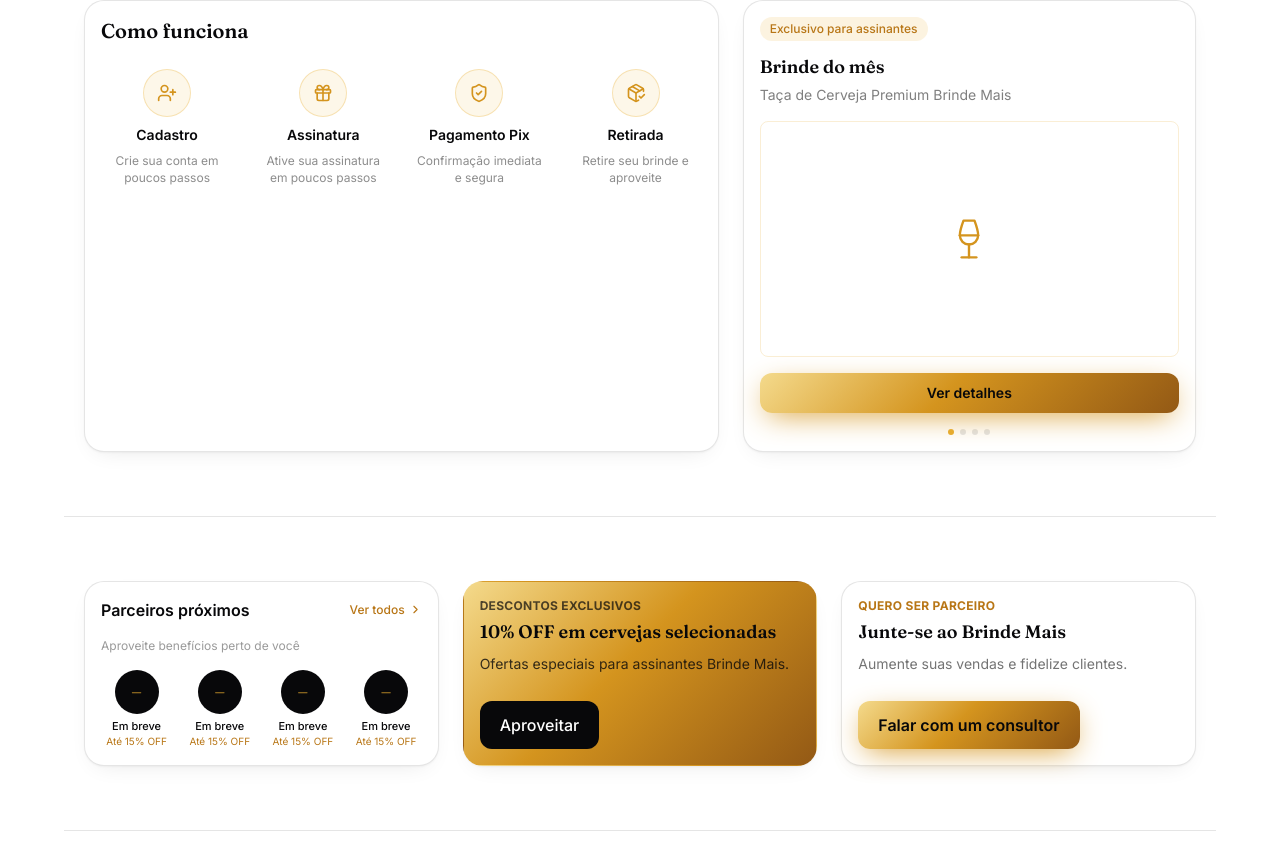
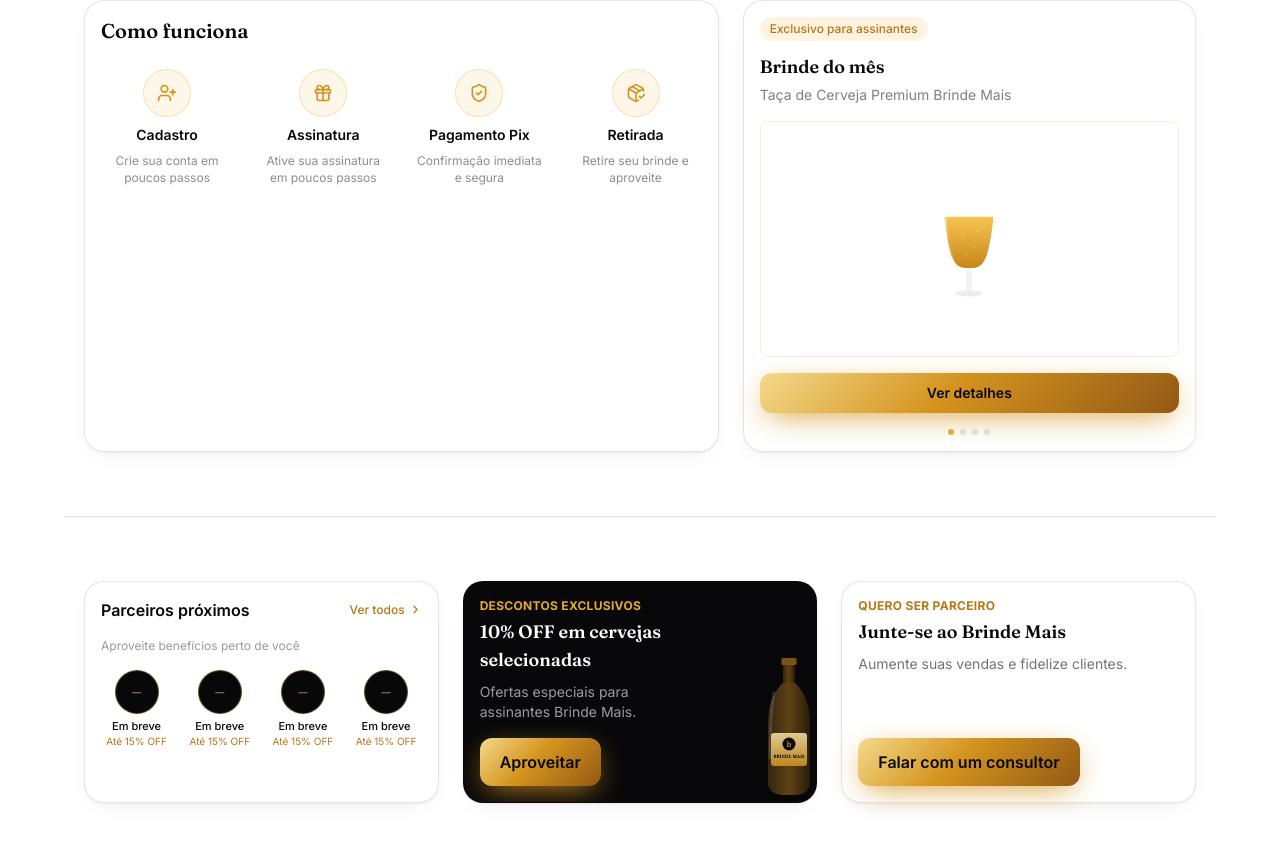
Before and after one commit to Brindemais/org, a React (Vite) app: page / in a window 1280 px wide. Shown: the part 754-1600 px from the top of the page. Built offline with nearby package versions, Linux system fonts and the light colour scheme; no server answers; the database is empty.

Commit message:
Add beer glass and bottle illustrations to the landing page
Replaces the placeholder icons in the hero, Brinde do mês card and the
discount banner with hand-drawn SVG product art (glass with foam/bubbles,
labeled bottle), closer to the photographic reference design.

```diff
--- /dev/null
+++ b/src/components/layout/Illustrations.tsx
@@ -0,0 +1,110 @@
+let uid = 0
+function nextId(prefix: string) {
+  uid += 1
+  return `${prefix}-${uid}`
+}
+
+export function BeerGlassArt({ width = 220 }: { width?: number }) {
+  const liquidId = nextId('liquid')
+  const glassId = nextId('glass')
+  const height = width * 1.35
+
+  return (
+    <svg width={width} height={height} viewBox="0 0 220 297" fill="none" xmlns="http://www.w3.org/2000/svg">
+      <defs>
+        <linearGradient id={liquidId} x1="0" y1="0" x2="0" y2="1">
+          <stop offset="0%" stopColor="#f6c453" />
+          <stop offset="100%" stopColor="#c9861a" />
+        </linearGradient>
+        <linearGradient id={glassId} x1="0" y1="0" x2="1" y2="1">
+          <stop offset="0%" stopColor="#ffffff" stopOpacity="0.5" />
+          <stop offset="50%" stopColor="#ffffff" stopOpacity="0.05" />
+          <stop offset="100%" stopColor="#ffffff" stopOpacity="0.25" />
+        </linearGradient>
+      </defs>
+
+      {/* base + stem */}
+      <ellipse cx="110" cy="282" rx="34" ry="7" fill="#d9d9d9" opacity="0.5" />
+      <rect x="103" y="220" width="14" height="58" rx="6" fill="#e9e9e9" opacity="0.6" />
+
+      {/* goblet bowl */}
+      <path
+        d="M42 40 C42 40 50 150 62 190 C74 226 92 226 110 226 C128 226 146 226 158 190 C170 150 178 40 178 40 Z"
+        fill="white"
+        fillOpacity="0.10"
+        stroke="white"
+        strokeOpacity="0.5"
+        strokeWidth="2.5"
+      />
+
+      {/* liquid */}
+      <path
+        d="M50 95 C50 95 56 155 66 187 C77 220 93 220 110 220 C127 220 143 220 154 187 C164 155 170 95 170 95 Z"
+        fill={`url(#${liquidId})`}
+      />
+
+      {/* foam */}
+      <path
+        d="M46 70 C46 70 44 92 60 96 C64 84 78 84 82 94 C88 80 104 80 108 92 C114 78 132 80 136 92 C142 82 158 84 160 96 C172 92 174 72 174 72 C174 72 168 40 110 40 C52 40 46 70 46 70 Z"
+        fill="white"
+      />
+      <circle cx="70" cy="60" r="3.5" fill="white" />
+      <circle cx="150" cy="58" r="3" fill="white" />
+      <circle cx="110" cy="52" r="4" fill="white" />
+
+      {/* glass highlight */}
+      <path d="M54 55 C50 100 58 170 74 210" stroke={`url(#${glassId})`} strokeWidth="6" strokeLinecap="round" fill="none" />
+
+      {/* bubbles inside liquid */}
+      <circle cx="95" cy="140" r="2" fill="#fde9b0" opacity="0.8" />
+      <circle cx="120" cy="170" r="1.6" fill="#fde9b0" opacity="0.8" />
+      <circle cx="105" cy="190" r="1.4" fill="#fde9b0" opacity="0.8" />
+      <circle cx="130" cy="130" r="1.8" fill="#fde9b0" opacity="0.8" />
+    </svg>
+  )
+}
+
+export function BeerBottleArt({ width = 140 }: { width?: number }) {
+  const glassId = nextId('bottleglass')
+  const labelGrad = nextId('label')
+  const height = width * 2.05
+
+  return (
+    <svg width={width} height={height} viewBox="0 0 140 287" fill="none" xmlns="http://www.w3.org/2000/svg">
+      <defs>
+        <linearGradient id={glassId} x1="0" y1="0" x2="1" y2="0">
+          <stop offset="0%" stopColor="#3a2a10" />
+          <stop offset="50%" stopColor="#6b4a16" />
+          <stop offset="100%" stopColor="#2c2009" />
+        </linearGradient>
+        <linearGradient id={labelGrad} x1="0" y1="0" x2="0" y2="1">
+          <stop offset="0%" stopColor="#f7e2a4" />
+          <stop offset="100%" stopColor="#d4941e" />
+        </linearGradient>
+      </defs>
+
+      {/* shadow */}
+      <ellipse cx="70" cy="278" rx="38" ry="7" fill="black" opacity="0.15" />
+
+      {/* neck */}
+      <rect x="58" y="8" width="24" height="46" rx="4" fill={`url(#${glassId})`} />
+      {/* cap */}
+      <rect x="55" y="0" width="30" height="14" rx="3" fill="#8a5c12" />
+
+      {/* body */}
+      <path
+        d="M58 50 C40 66 28 92 28 130 L28 250 C28 264 40 274 58 274 L82 274 C100 274 112 264 112 250 L112 130 C112 92 100 66 82 50 Z"
+        fill={`url(#${glassId})`}
+      />
+
+      {/* label */}
+      <rect x="34" y="150" width="72" height="66" rx="6" fill={`url(#${labelGrad})`} />
+      <circle cx="70" cy="172" r="13" fill="#08080a" />
+      <text x="70" y="177" textAnchor="middle" fontFamily="Georgia, serif" fontWeight="700" fontSize="15" fill="#d4941e">b</text>
+      <text x="70" y="200" textAnchor="middle" fontFamily="Georgia, serif" fontWeight="700" fontSize="9" fill="#08080a">BRINDE MAIS</text>
+
+      {/* highlight */}
+      <path d="M40 70 C34 100 32 150 32 200" stroke="white" strokeOpacity="0.15" strokeWidth="6" strokeLinecap="round" fill="none" />
+    </svg>
+  )
+}
--- a/src/pages/public/Landing.tsx
+++ b/src/pages/public/Landing.tsx
@@ -4,7 +4,8 @@ import { Wine, Gift, Users2, UserPlus, ShieldCheck, Wallet, PackageCheck, Instag
 import { supabase } from '../../lib/supabase'
 import type { Partner, Promotion } from '../../lib/types'
 import { PublicHeader } from './PublicHeader'
-import { Logo, LogoMark } from '../../components/layout/Logo'
+import { Logo } from '../../components/layout/Logo'
+import { BeerGlassArt, BeerBottleArt } from '../../components/layout/Illustrations'
 
 const WHATSAPP_PARTNER_LINK = 'https://wa.me/5521999999999?text=Quero%20ser%20parceiro%20Brinde%20Mais'
 
@@ -50,10 +51,9 @@ export default function Landing() {
             <p className="text-xs text-black/40 mt-3">Assinatura mensal via Pix · Cancele quando quiser</p>
           </div>
           <div className="relative">
-            <div className="card-light !bg-[#faf8f3] p-8 relative">
-              <div className="w-full aspect-square max-w-xs mx-auto rounded-full bg-gold-gradient/10 border border-gold-400/25 flex flex-col items-center justify-center gap-3">
-                <Wine size={72} className="text-gold-500" strokeWidth={1.2} />
-                <LogoMark size={40} />
+            <div className="card-light !bg-[#faf8f3] p-8 relative overflow-visible">
+              <div className="flex items-center justify-center">
+                <BeerGlassArt width={190} />
               </div>
               <div className="absolute -bottom-6 -right-2 sm:right-6 card-light !bg-ink-950 px-5 py-4 shadow-gold">
                 <p className="text-[11px] text-white/40 mb-1">Saldo disponível</p>
@@ -105,8 +105,8 @@ export default function Landing() {
           <span className="pill bg-gold-400/15 text-gold-600 w-fit mb-3">Exclusivo para assinantes</span>
           <h3 className="font-display text-lg font-semibold mb-1 text-ink-950">Brinde do mês</h3>
           <p className="text-sm text-black/50 mb-4 flex-1">Taça de Cerveja Premium Brinde Mais</p>
-          <div className="w-full aspect-video rounded-lg bg-gold-gradient/10 border border-gold-400/20 flex items-center justify-center mb-4">
-            <Wine size={44} className="text-gold-500" strokeWidth={1.3} />
+          <div className="w-full aspect-video rounded-lg bg-gold-gradient/10 border border-gold-400/20 flex items-center justify-center mb-4 overflow-hidden">
+            <BeerGlassArt width={90} />
           </div>
           <Link to="/cadastro" className="btn-gold w-full !py-2.5 text-sm">Ver detalhes</Link>
           <div className="flex justify-center gap-1.5 mt-4">
@@ -128,7 +128,7 @@ export default function Landing() {
           <div className="grid grid-cols-4 gap-3">
             {(partners.length ? partners : Array.from({ length: 4 })).map((p, i) => (
               <div key={p ? (p as Partner).id : i} className="text-center">
-                <div className="w-11 h-11 rounded-full bg-ink-950 mx-auto mb-1.5 flex items-center justify-center font-display text-xs font-semibold text-gold-400">
+                <div className="w-11 h-11 rounded-full bg-ink-950 border border-gold-400/40 mx-auto mb-1.5 flex items-center justify-center font-display text-xs font-semibold text-gold-400">
                   {p ? (p as Partner).trade_name.slice(0, 2).toUpperCase() : '—'}
                 </div>
                 <p className="text-[11px] font-medium leading-tight truncate text-ink-950">{p ? (p as Partner).trade_name : 'Em breve'}</p>
@@ -138,13 +138,16 @@ export default function Landing() {
           </div>
         </div>
 
-        <div id="beneficios" className="card-light !bg-gold-gradient !border-transparent text-ink-950 flex flex-col">
-          <p className="text-xs font-bold uppercase tracking-wide opacity-70 mb-1">Descontos exclusivos</p>
-          <h3 className="font-display text-lg font-semibold mb-2">
+        <div id="beneficios" className="card-light !bg-ink-950 !border-transparent text-white relative overflow-hidden flex flex-col">
+          <p className="text-xs font-bold uppercase tracking-wide text-gold-400 mb-1">Descontos exclusivos</p>
+          <h3 className="font-display text-lg font-semibold mb-2 max-w-[60%]">
             {promo ? promo.title : '10% OFF em cervejas selecionadas'}
           </h3>
-          <p className="text-sm opacity-80 mb-4 flex-1">Ofertas especiais para assinantes Brinde Mais.</p>
-          <Link to="/cadastro" className="btn-dark-light w-fit">Aproveitar</Link>
+          <p className="text-sm text-white/60 mb-4 flex-1 max-w-[60%]">Ofertas especiais para assinantes Brinde Mais.</p>
+          <Link to="/cadastro" className="btn-gold w-fit">Aproveitar</Link>
+          <div className="absolute -right-2 bottom-0 opacity-90">
+            <BeerBottleArt width={70} />
+          </div>
         </div>
 
         <div className="card-light flex flex-col">
```
